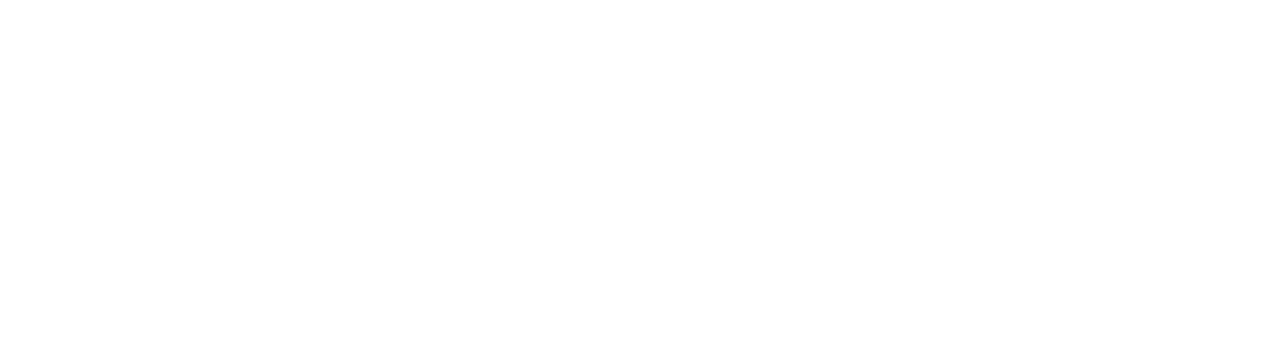
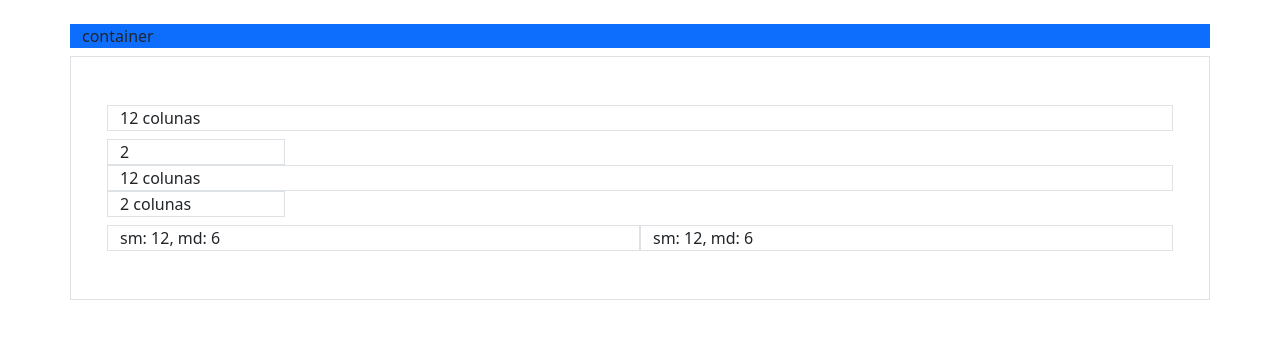
Before and after one commit to Caio1918/Meus-c-digos-em-geral, a plain HTML site: page Desenvolvimento_Front_End/gridsystem.html in a window 1280 px wide. Drawn offline with nearby package versions, Linux system fonts and the light colour scheme.

Commit message:
Colunas e Linhas

```diff
--- a/Desenvolvimento_Front_End/gridsystem.html
+++ b/Desenvolvimento_Front_End/gridsystem.html
@@ -5,20 +5,62 @@
     <meta charset="UTF-8">
     <meta name="viewport" content="width=device-width, initial-scale=1.0">
     <title>Grid System</title>
-    <link rel="stylesheet" href=""https://cdn.jsdelivr.net/npm/bootstrap@5.2.1/dist/css/bootstrap.min.css" rel="stylesheet"
-    integrity="sha384-iYQeCzEYFbKjA/T2uDLTpkwGzCiq6soy8tYaI1GyVh/UjpbCx/TYkiZhlZB6+fzT"
-    crossorigin="anonymous">
+    <link href="https://cdn.jsdelivr.net/npm/bootstrap@5.2.1/dist/css/bootstrap.min.css" rel="stylesheet"
+        integrity="sha384-iYQeCzEYFbKjA/T2uDLTpkwGzCiq6soy8tYaI1GyVh/UjpbCx/TYkiZhlZB6+fzT" crossorigin="anonymous">
 </head>
 
 <body>
+    <div class="container bg-primary mt-4">
+        container
+    </div>
+
+    <div class="container mt-2 p-5 border">
+
+        <!-- Uma Linha Com um Único Elemento Ocupando as 12 Colunas -->
+        <div class="row">
+            <div class="col-12 border">
+                12 colunas
+            </div>
+        </div>
+        <!-- Uma linha com um único elemento ocupando 2 colunas -->
+        <div class="row">
+            <div class="col-2 mt-2 border">
+                2
+            </div>
+        </div>
+        <!-- Uma linha com um único elemento ocupando as 12 colunas -->
+        <div class="row">
+            <div class="col-12 border">
+                12 colunas
+            </div>
+        </div>
+        <!-- Uma linha com um único elemento ocupando as 2 colunas -->
+        <div class="row">
+            <div class="col-2 border">
+                2 colunas
+            </div>
+        </div>
+
+        <div class="row">
+            <!-- aqui temos dois elementos div disputando espaço na mesma row -->
+            <!-- se a tela for pequena, cada um requer 12 colunas, causando empilhando -->
+            <!-- se a tela for pelo menos md, cada uma requer apenas 6 colunas, ficando
+            portanto uma do lado da outra -->
+
+            <div class="col-sm-12 col-md-6 mt-2 border">
+                sm: 12, md: 6
+            </div>
+            <div class="col-sm-12 col-md-6 mt-2 border">
+                sm: 12, md: 6
+            </div>
+        </div>
+    </div>
 
 
+    <script src="https://cdn.jsdelivr.net/npm/bootstrap@5.2.1/dist/js/bootstrap.bundle.min.js"
+        integrity="sha384-u1OknCvxWvY5kfmNBILK2hRnQC3Pr17a+RTT6rIHI7NnikvbZlHgTPOOmMi466C8"
+        crossorigin="anonymous"></script>
 
-
-
-    <script src=""https://cdn.jsdelivr.net/npm/bootstrap@5.2.1/dist/js/bootstrap.bundle.min.js"
-    integrity="sha384-u1OknCvxWvY5kfmNBILK2hRnQC3Pr17a+RTT6rIHI7NnikvbZlHgTPOOmMi466C8"
-    crossorigin="anonymous"></script>
 </body>
 
 </html>
```
